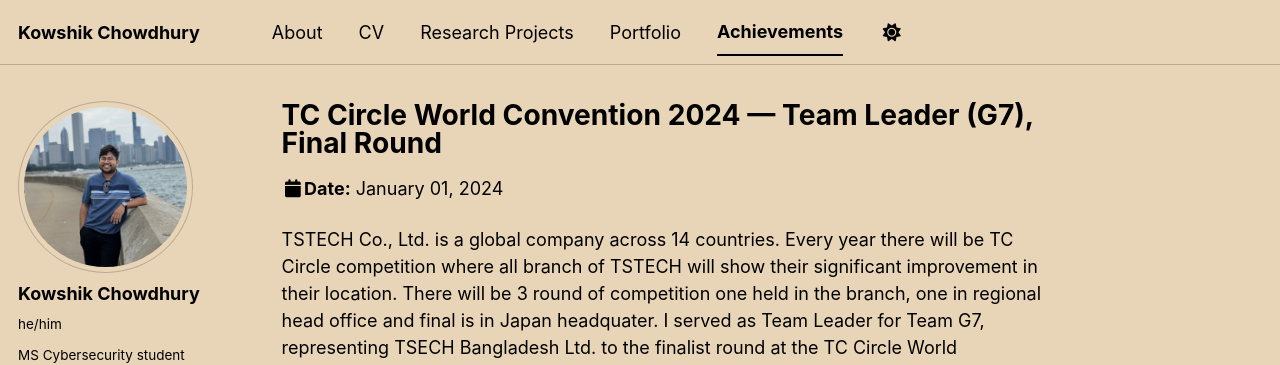
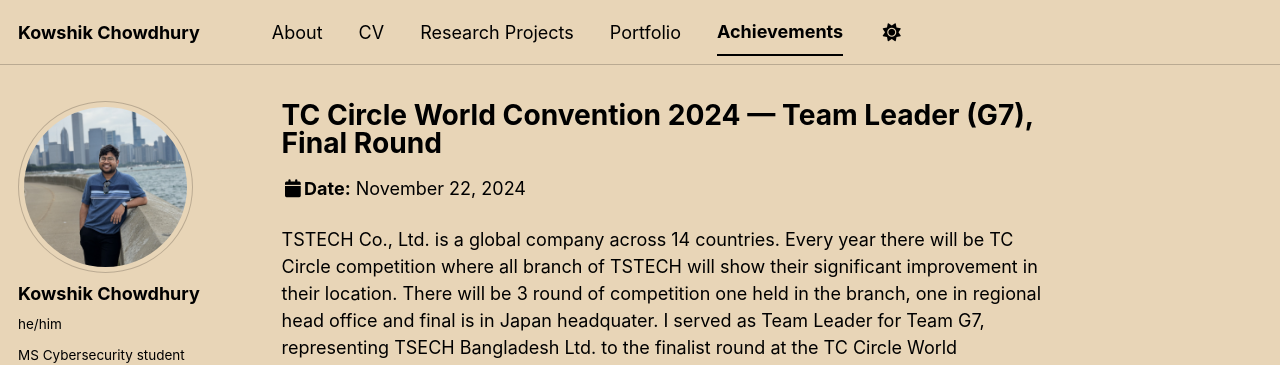
Before and after one commit to kowshik1993/kowshik1993.github.io, a Jekyll site: the page built from _talks/tc_circle_G7.md, in a window 1280 px wide. Shown: the top 365 px of the page. Built offline with Jekyll 4.4.1, drawn with Linux system fonts in a browser that asks for light colours; a style sheet for code colours, icons or effects is not loaded.

Commit message:
Update tc_circle_G7.md

```diff
--- a/_talks/tc_circle_G7.md
+++ b/_talks/tc_circle_G7.md
@@ -4,7 +4,7 @@ collection: presentation
 type: "Competition"
 permalink: /talks/tc_circle_G7
 venue: "TC Circle World Convention"
-date: 2024-01-01
+date: 2024-11-22
 location: "Tokyo, Japan"
 ---
 TSTECH Co., Ltd. is a global company across 14 countries. Every year there will be TC Circle competition where all branch of TSTECH will show their significant improvement in their location. There will be 3 round of competition one held in the branch, one in regional head office and final is in Japan headquater. I served as Team Leader for Team G7, representing TSECH Bangladesh Ltd. to the finalist round at the TC Circle World Convention 2024 held in Tokyo, Japan. We showed our improvement which have very significant profit for the company.
```
